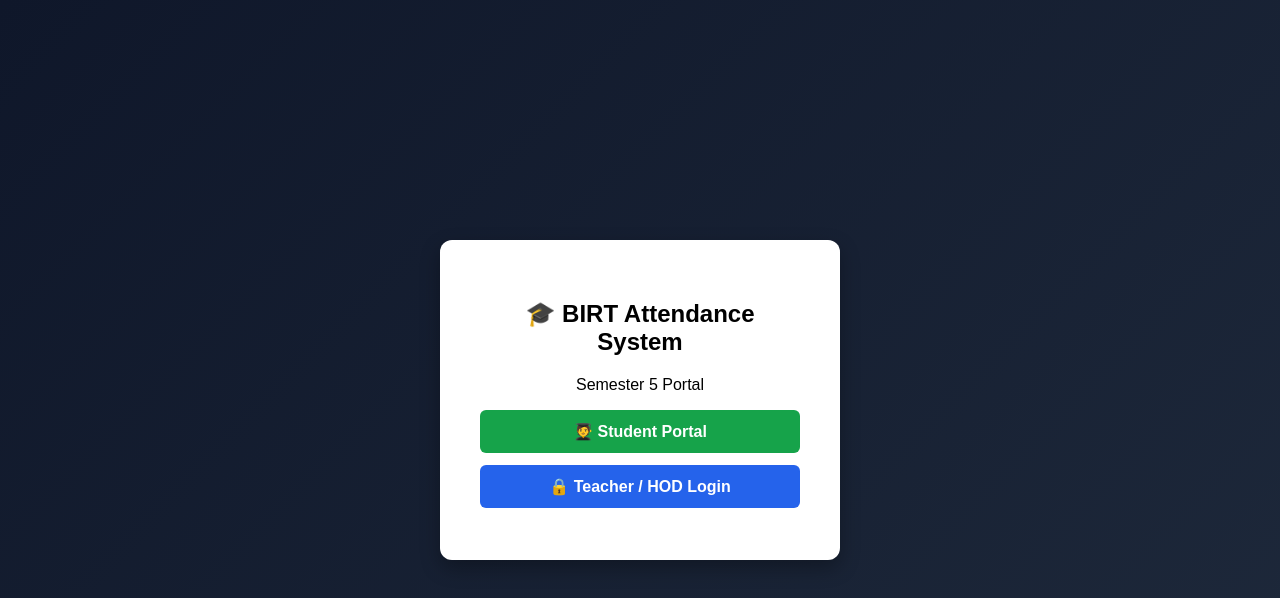
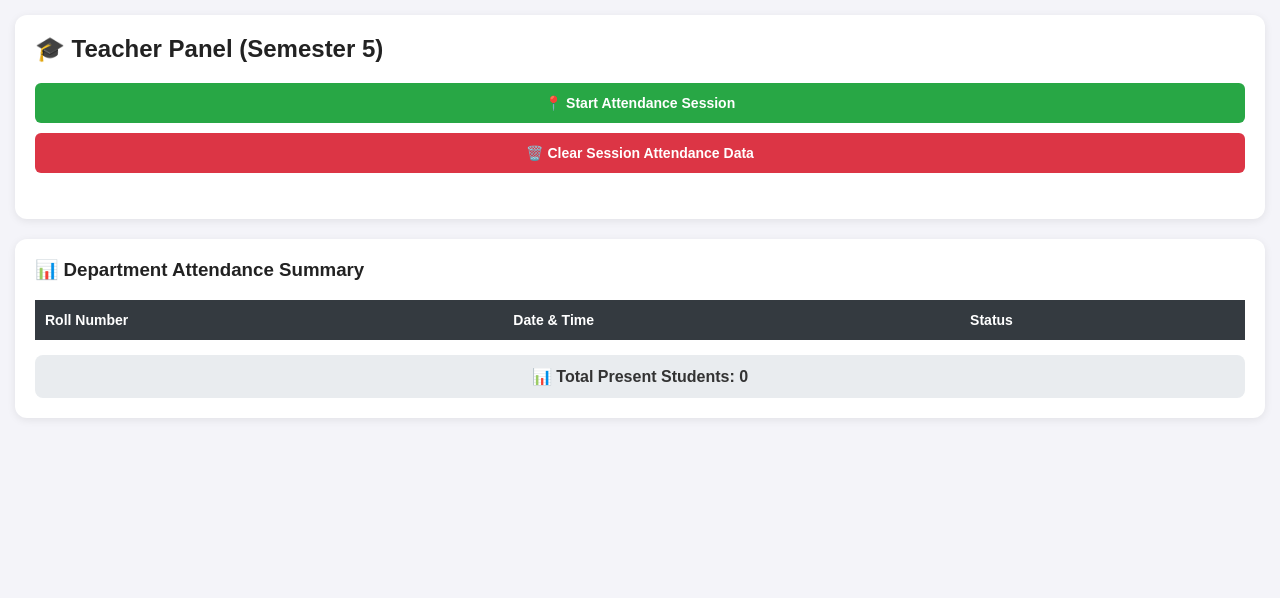
Before and after one commit to rajnish45-tech/Birt-attendance, a website: page public/index.html in a window 1280 px wide. Drawn offline with Linux system fonts and the light colour scheme; no server answers.

```diff
--- a/public/index.html
+++ b/public/index.html
@@ -3,50 +3,161 @@
 <head>
   <meta charset="UTF-8">
   <meta name="viewport" content="width=device-width, initial-scale=1.0">
-  <title>BIRT Attendance Portal</title>
+  <title>Teacher Panel - BIRT Attendance</title>
   <style>
-    body {
-      font-family: Arial, sans-serif;
-      background: linear-gradient(135deg, #0f172a, #1e293b);
-      height: 100vh;
-      display: flex;
-      justify-content: center;
-      align-items: center;
-      margin: 0;
-    }
-    .card {
-      background: white;
-      padding: 40px;
-      border-radius: 12px;
-      text-align: center;
-      width: 320px;
-      box-shadow: 0 8px 20px rgba(0,0,0,0.3);
-    }
-    .btn {
-      display: block;
-      width: 100%;
-      padding: 12px;
-      margin: 12px 0;
-      border: none;
-      border-radius: 6px;
-      font-size: 16px;
-      font-weight: bold;
-      cursor: pointer;
-      text-decoration: none;
-      box-sizing: border-box;
-    }
-    .btn-student { background: #16a34a; color: white; }
-    .btn-staff { background: #2563eb; color: white; }
+    * { box-sizing: border-box; }
+    body { font-family: Arial, sans-serif; background: #f4f4f9; padding: 15px; margin: 0; }
+    .card { background: white; padding: 20px; border-radius: 12px; box-shadow: 0 2px 8px rgba(0,0,0,0.08); margin-bottom: 20px; }
+    h2, h3 { margin-top: 0; color: #222; }
+    button { padding: 12px 18px; border: none; border-radius: 6px; cursor: pointer; font-weight: bold; margin-bottom: 10px; width: 100%; font-size: 14px; }
+    .btn-start { background-color: #28a745; color: white; }
+    .btn-clear { background-color: #dc3545; color: white; }
+
+    .table-container { overflow-x: auto; margin-top: 15px; }
+    table { width: 100%; border-collapse: collapse; text-align: left; }
+    th { background-color: #343a40; color: white; padding: 12px 10px; font-size: 14px; }
+    td { padding: 12px 10px; border-bottom: 1px solid #e9ecef; font-weight: bold; font-size: 14px; }
+    .status-present { color: #28a745; }
+
+    .total-summary { margin-top: 15px; padding: 12px; background-color: #e9ecef; border-radius: 8px; font-weight: bold; font-size: 1em; color: #333; text-align: center; }
   </style>
 </head>
 <body>
 
   <div class="card">
-    <h2>🎓 BIRT Attendance System</h2>
-    <p>Semester 5 Portal</p>
-    <a href="/student.html" class="btn btn-student">🧑‍🎓 Student Portal</a>
-    <a href="/login.html" class="btn btn-staff">🔒 Teacher / HOD Login</a>
+    <h2>🎓 Teacher Panel (Semester 5)</h2>
+    <button class="btn-start" onclick="startClass()">📍 Start Attendance Session</button>
+    <button class="btn-clear" onclick="clearData()">🗑️ Clear Session Attendance Data</button>
+    <p id="statusMsg" style="margin-top: 5px; font-weight: bold; color: #28a745; text-align: center;"></p>
   </div>
 
+  <div class="card">
+    <h3>📊 Department Attendance Summary</h3>
+
+    <div class="table-container">
+      <table>
+        <thead>
+          <tr>
+            <th>Roll Number</th>
+            <th>Date & Time</th>
+            <th>Status</th>
+          </tr>
+        </thead>
+        <tbody id="attendanceTable">
+          <!-- Data dynamic load hoga -->
+        </tbody>
+      </table>
+    </div>
+
+    <div class="total-summary">
+      📊 Total Present Students: <span id="studentCount">0</span>
+    </div>
+  </div>
+
+  <script>
+    document.addEventListener('DOMContentLoaded', fetchAttendance);
+
+    async function fetchAttendance() {
+      try {
+        let res = await fetch('/api/attendance/all');
+        if (!res.ok) {
+          res = await fetch('/api/attendance/list');
+        }
+
+        let records = await res.json();
+        const tbody = document.getElementById('attendanceTable');
+        const studentCountEl = document.getElementById('studentCount');
+
+        tbody.innerHTML = '';
+
+        if (!records || !Array.isArray(records) || records.length === 0) {
+          tbody.innerHTML = '<tr><td colspan="3" style="text-align:center;">Koi attendance record nahi mila.</td></tr>';
+          studentCountEl.innerText = '0';
+          return;
+        }
+
+        records.sort((a, b) => {
+          let rollA = parseInt(a.rollNo || a.studentId || a.rollNumber || 0);
+          let rollB = parseInt(b.rollNo || b.studentId || b.rollNumber || 0);
+          return rollA - rollB;
+        });
+
+        records.forEach(item => {
+          const tr = document.createElement('tr');
+          const rollNo = item.rollNo || item.studentId || item.rollNumber || 'N/A';
+
+          let dateTimeStr = 'N/A';
+          if (item.timestamp) {
+            const dateObj = new Date(item.timestamp);
+            dateTimeStr = dateObj.toLocaleString('en-GB');
+          } else if (item.date || item.time) {
+            dateTimeStr = `${item.date || ''} ${item.time || ''}`.trim();
+          }
+
+          const status = item.status || 'Present';
+
+          tr.innerHTML = `
+            <td>${rollNo}</td>
+            <td>${dateTimeStr}</td>
+            <td class="status-present">${status}</td>
+          `;
+          tbody.appendChild(tr);
+        });
+
+        studentCountEl.innerText = records.length;
+      } catch (err) {
+        console.error("Error fetching attendance:", err);
+      }
+    }
+
+    async function startClass() {
+      try {
+        const statusMsg = document.getElementById('statusMsg');
+        statusMsg.innerText = "Activating session & capturing location...";
+
+        if (navigator.geolocation) {
+          navigator.geolocation.getCurrentPosition(async (position) => {
+            const teacherLat = position.coords.latitude;
+            const teacherLng = position.coords.longitude;
+
+            const res = await fetch('/api/session/start', {
+              method: 'POST',
+              headers: { 'Content-Type': 'application/json' },
+              body: JSON.stringify({
+                lat: teacherLat,
+                lng: teacherLng,
+                semester: 'Semester 5'
+              })
+            });
+
+            const data = await res.json();
+            alert(data.message || "Attendance Session Started Successfully!");
+            statusMsg.innerText = "🟢 Attendance window is OPEN!";
+            fetchAttendance();
+          }, (err) => {
+            alert("Location access denied: " + err.message);
+            statusMsg.innerText = "❌ Location required to start session.";
+          });
+        } else {
+          alert("Geolocation is not supported by this browser.");
+        }
+      } catch (err) {
+        alert("Error starting session: " + err.message);
+      }
+    }
+
+    async function clearData() {
+      if (confirm("Kya aap sure hain ki aap attendance data delete karna chahte hain?")) {
+        try {
+          const res = await fetch('/api/attendance/clear-all', { method: 'DELETE' });
+          const data = await res.json();
+          alert(data.message);
+          fetchAttendance();
+        } catch (err) {
+          alert("Error: " + err.message);
+        }
+      }
+    }
+  </script>
 </body>
 </html>
```
